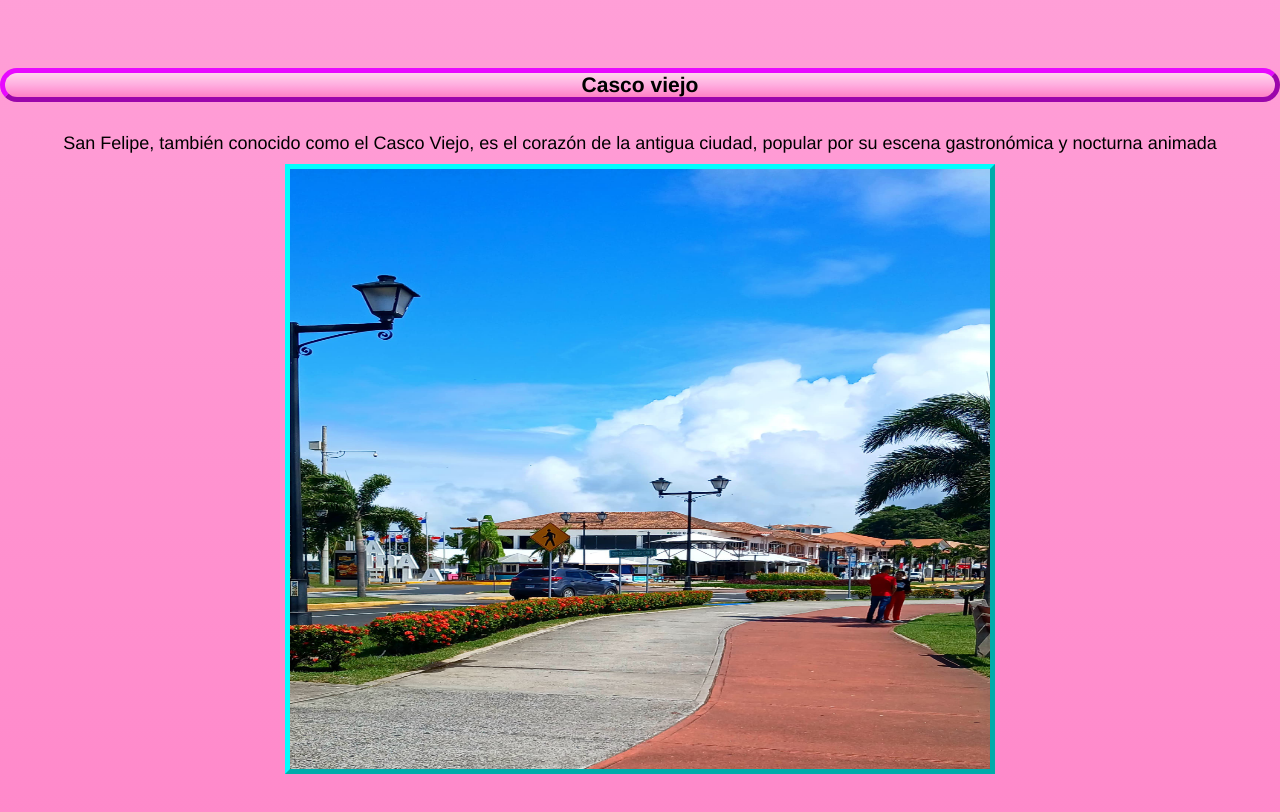
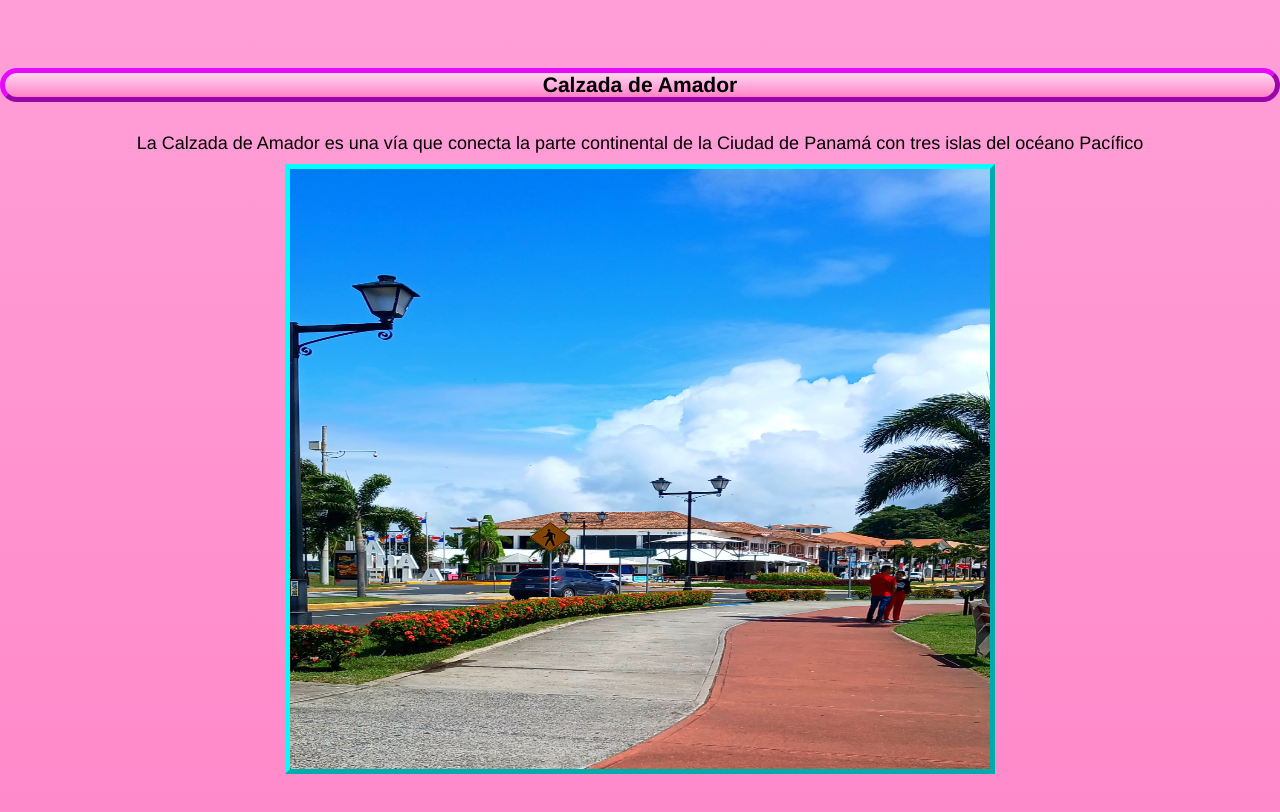
Before and after one commit to Capibaras11S/Capibaras11S.github.io, a plain HTML site: page index.html in a window 1280 px wide. Shown: the part 2235-3047 px from the top of the page. Drawn offline with Linux system fonts and the light colour scheme.

Commit message:
Update index.html
K

```diff
--- a/index.html
+++ b/index.html
@@ -32,11 +32,11 @@
         </p>
         <img src="2.jpg" width="700px" height="600px"><br/><br/><br/><br/>
 
-        <h3 class="ti">Casco viejo</h3>
+        <h3 class="ti">Calzada de Amador</h3>
         <br/>
 
         <p>
-            San Felipe, también conocido como el Casco Viejo, es el corazón de la antigua ciudad, popular por su escena gastronómica y nocturna animada
+            La Calzada de Amador es una vía que conecta la parte continental de la Ciudad de Panamá con tres islas del océano Pacífico
         </p>
         <img src="4.jpg" width="700px" height="600px"><br/><br/><br/><br/>
 
```
